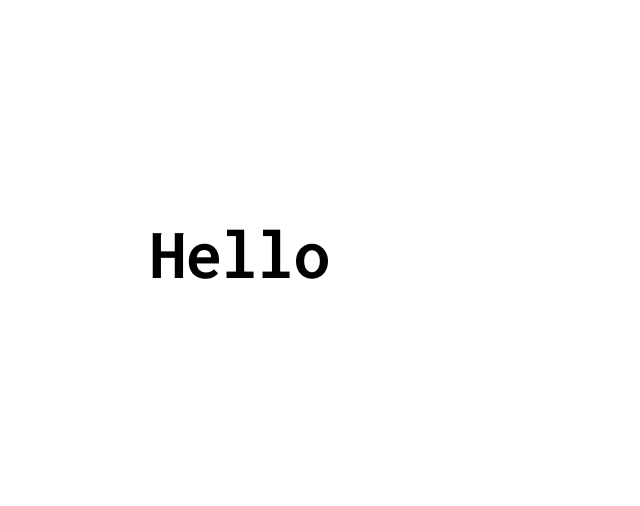
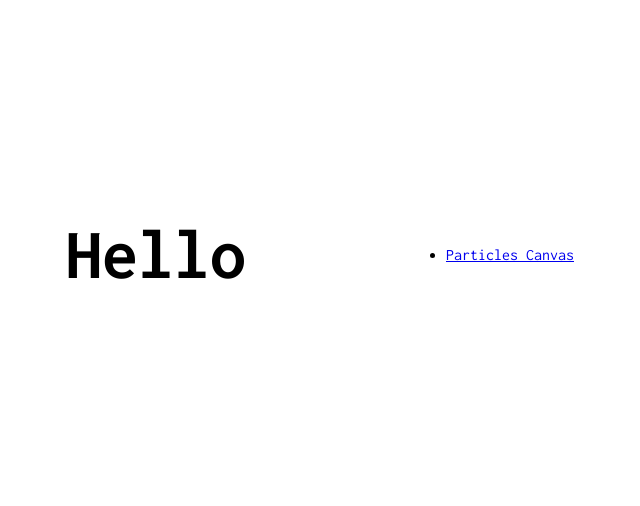
Before and after one commit to idelendik/cv, a plain HTML site: page index.html in a window 1280 px wide. Shown: the part 146-652 px from the top of the page, without its empty margins (400-1040 px from the left). Drawn offline with Linux system fonts and the light colour scheme.

Commit message:
Add 'Particles canvas'.

```diff
--- a/index.html
+++ b/index.html
@@ -61,6 +61,9 @@
       </div>
       <h1 class="splash__title">Hello</h1>
     </div>
+    <ul>
+      <li><a href="https://github.com/idelendik/particles-canvas">Particles Canvas</a></li>
+    </ul>
     <script></script>
   </body>
 </html>
```
